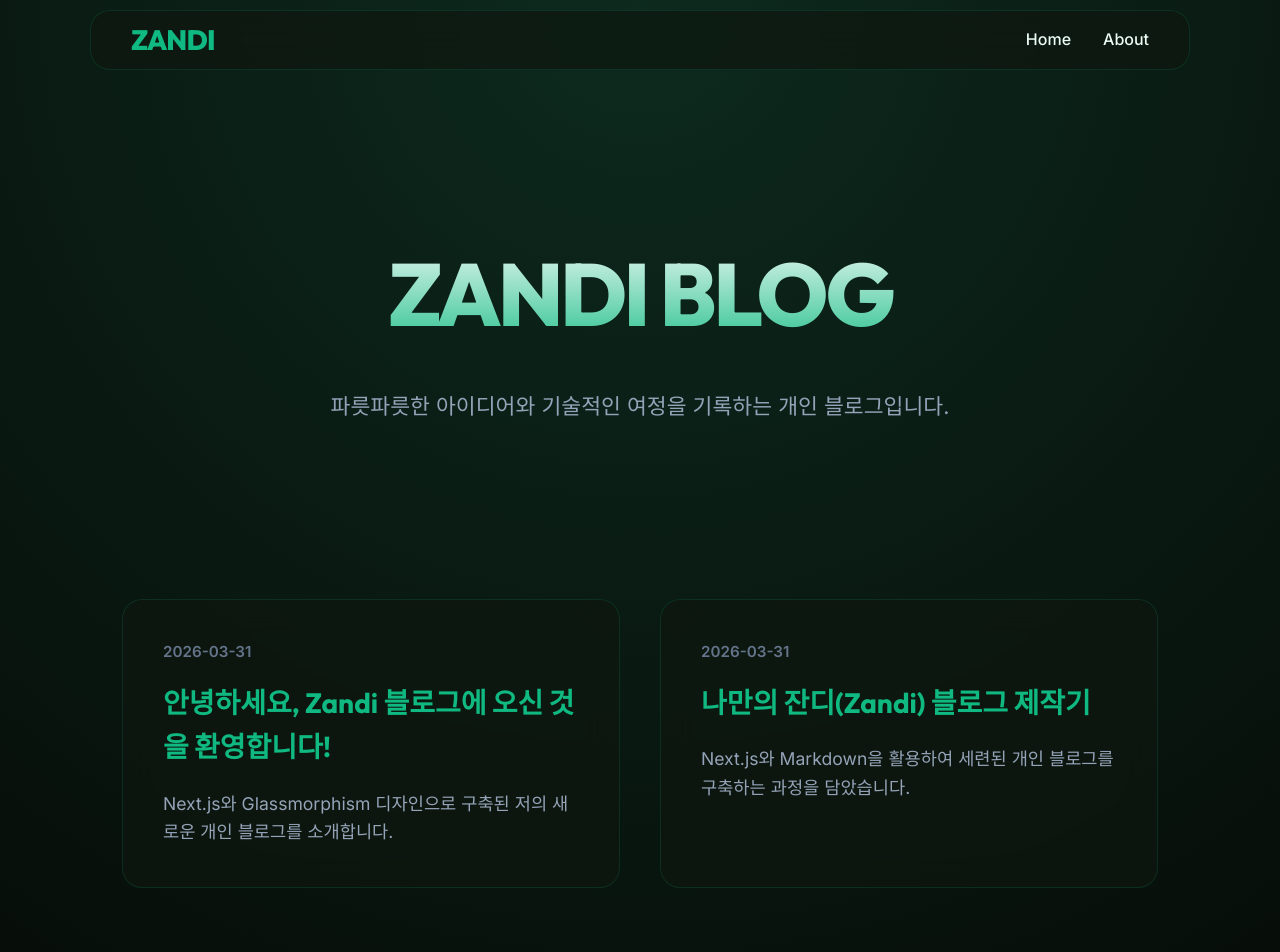
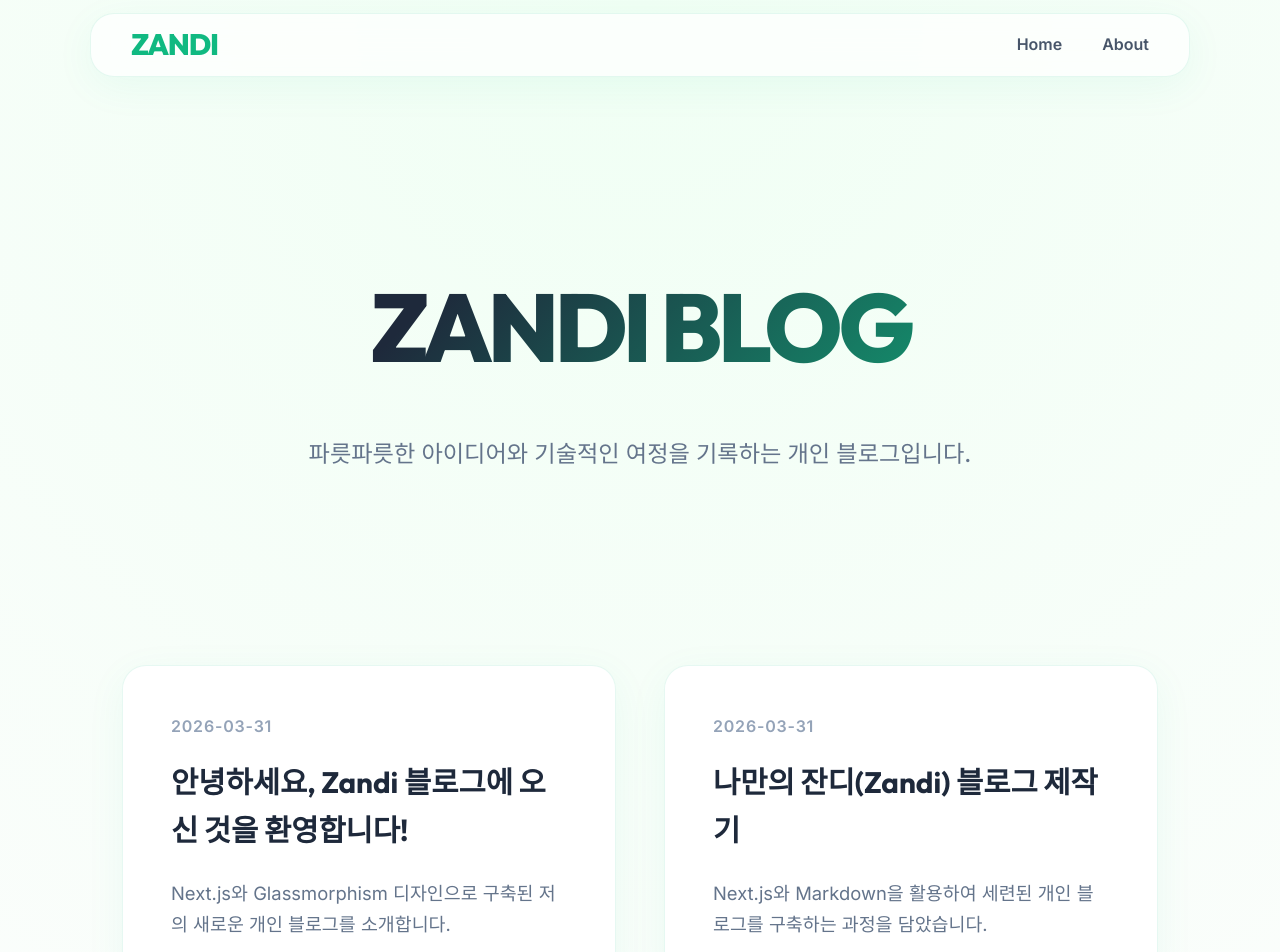
Before and after one commit to Yangcho-6/zndi, a Next.js app: page / in a window 1280 px wide. Shown: the top 952 px of the page. Built offline with nearby package versions, Linux system fonts and the light colour scheme.

Commit message:
Update theme: Soft Pastel Mint Light Mode

```diff
--- a/src/app/about/page.module.css
+++ b/src/app/about/page.module.css
@@ -8,7 +8,7 @@
   font-size: 3.5rem;
   font-weight: 800;
   margin-bottom: 2rem;
-  background: linear-gradient(to right, #ffffff, var(--primary));
+  background: linear-gradient(to right, #1e293b, var(--primary));
   -webkit-background-clip: text;
   background-clip: text;
   -webkit-text-fill-color: transparent;
@@ -16,7 +16,7 @@
 
 .intro {
   font-size: 1.25rem;
-  color: #94a3b8;
+  color: #475569;
   line-height: 1.8;
   margin-bottom: 4rem;
 }
@@ -41,19 +41,27 @@
 }
 
 .card {
-  padding: 2rem;
+  padding: 2.5rem;
+  background: white;
   border: 1px solid var(--glass-border);
-  border-radius: 20px;
+  border-radius: 24px;
+  box-shadow: var(--card-shadow);
+  transition: transform 0.3s ease;
+}
+
+.card:hover {
+  transform: translateY(-8px);
 }
 
 .card h3 {
   margin-bottom: 1rem;
-  color: #ffffff;
+  color: #1e293b;
+  font-size: 1.4rem;
 }
 
 .card p {
-  color: #94a3b8;
-  font-size: 1rem;
+  color: #64748b;
+  font-size: 1.05rem;
 }
 
 @media (max-width: 768px) {
--- a/src/app/globals.css
+++ b/src/app/globals.css
@@ -1,17 +1,18 @@
 @import url('https://fonts.googleapis.com/css2?family=Inter:wght@400;500;600;700&family=Outfit:wght@500;600;700;800&display=swap');
 
 :root {
-  --background: #060906;
-  --foreground: #ecfdf5;
-  --primary: #10b981; /* Refreshing Emerald Green */
-  --primary-glow: rgba(16, 185, 129, 0.2);
+  --background: #fdfdfd;
+  --foreground: #1e293b;
+  --primary: #10b981; /* Pastel-compatible Emerald Green */
+  --primary-glow: rgba(16, 185, 129, 0.08);
   --secondary: #059669;
-  --accent: #34d399;
-  --glass: rgba(15, 23, 15, 0.7);
-  --glass-border: rgba(16, 185, 129, 0.15);
+  --accent: #6ee7b7;
+  --glass: rgba(255, 255, 255, 0.7);
+  --glass-border: rgba(16, 185, 129, 0.1);
   --max-width: 1100px;
   --font-heading: 'Outfit', sans-serif;
   --font-body: 'Inter', sans-serif;
+  --card-shadow: 0 10px 40px rgba(16, 185, 129, 0.06);
 }
 
 * {
@@ -31,31 +32,33 @@ body {
 }
 
 body {
-  background: radial-gradient(circle at 50% 0%, #0d2a1f 0%, #060906 100%);
+  background: radial-gradient(circle at 50% 0%, #f0fff4 0%, #fdfdfd 100%);
   min-height: 100vh;
 }
 
 h1, h2, h3, h4, h5, h6, .logo {
   font-family: var(--font-heading);
+  color: #0f172a;
 }
 
 a {
   color: inherit;
   text-decoration: none;
-  transition: color 0.2s ease;
+  transition: all 0.3s ease;
 }
 
 a:hover {
   color: var(--primary);
 }
 
-/* Glassmorphism utility */
+/* Glassmorphism utility - Light Mode */
 .glass {
   background: var(--glass);
-  backdrop-filter: blur(16px);
-  -webkit-backdrop-filter: blur(16px);
+  backdrop-filter: blur(20px);
+  -webkit-backdrop-filter: blur(20px);
   border: 1px solid var(--glass-border);
-  border-radius: 20px;
+  border-radius: 24px;
+  box-shadow: var(--card-shadow);
 }
 
 header {
@@ -63,17 +66,17 @@ header {
   top: 0;
   z-index: 100;
   width: 100%;
-  height: 80px;
+  height: 90px;
   display: flex;
   align-items: center;
   justify-content: center;
-  margin-bottom: 3rem;
+  margin-bottom: 2rem;
 }
 
 nav {
   width: 90%;
   max-width: var(--max-width);
-  height: 60px;
+  height: 64px;
   padding: 0 2.5rem;
   display: flex;
   align-items: center;
@@ -81,17 +84,22 @@ nav {
 }
 
 .logo {
-  font-size: 1.75rem;
+  font-size: 1.85rem;
   font-weight: 800;
   color: var(--primary);
-  letter-spacing: -0.03em;
+  letter-spacing: -0.04em;
   text-transform: uppercase;
 }
 
 .nav-links {
   display: flex;
-  gap: 2rem;
-  font-weight: 500;
+  gap: 2.5rem;
+  font-weight: 600;
+  color: #475569;
+}
+
+.nav-links a:hover {
+  transform: translateY(-2px);
 }
 
 main {
@@ -102,37 +110,38 @@ main {
 
 .hero {
   text-align: center;
-  padding: 6rem 0;
+  padding: 8rem 0;
 }
 
 .hero h1 {
-  font-size: clamp(3rem, 8vw, 5.5rem);
+  font-size: clamp(3.5rem, 9vw, 6rem);
   font-weight: 800;
-  background: linear-gradient(to bottom, #ffffff, var(--primary));
+  background: linear-gradient(135deg, #1e293b 30%, var(--primary) 100%);
   -webkit-background-clip: text;
   background-clip: text;
   -webkit-text-fill-color: transparent;
-  margin-bottom: 1.5rem;
-  letter-spacing: -0.04em;
+  margin-bottom: 2rem;
+  letter-spacing: -0.05em;
 }
 
 .hero p {
-  font-size: 1.35rem;
-  color: #94a3b8;
-  max-width: 650px;
+  font-size: 1.45rem;
+  color: #64748b;
+  max-width: 700px;
   margin: 0 auto;
-  font-weight: 400;
+  font-weight: 500;
 }
 
 .post-grid {
   display: grid;
-  grid-template-columns: repeat(auto-fill, minmax(320px, 1fr));
-  gap: 2.5rem;
-  margin-top: 5rem;
+  grid-template-columns: repeat(auto-fill, minmax(340px, 1fr));
+  gap: 3rem;
+  margin-top: 4rem;
 }
 
 .post-card {
-  padding: 2.5rem;
+  padding: 3rem;
+  background: white;
   transition: all 0.4s cubic-bezier(0.175, 0.885, 0.32, 1.275);
   cursor: pointer;
   display: flex;
@@ -140,36 +149,45 @@ main {
 }
 
 .post-card:hover {
-  transform: translateY(-12px);
+  transform: translateY(-16px);
   border-color: var(--primary);
-  box-shadow: 0 20px 40px var(--primary-glow);
+  box-shadow: 0 30px 60px rgba(16, 185, 129, 0.12);
 }
 
 .post-card h2 {
-  margin-bottom: 1.25rem;
+  margin-bottom: 1.5rem;
+  color: #1e293b;
+  font-size: 1.85rem;
+  font-weight: 700;
+  transition: color 0.3s ease;
+}
+
+.post-card:hover h2 {
   color: var(--primary);
-  font-size: 1.75rem;
-  font-weight: 700;
 }
 
 .post-card p {
-  color: #94a3b8;
-  font-size: 1.1rem;
+  color: #64748b;
+  font-size: 1.15rem;
+  line-height: 1.7;
   flex-grow: 1;
 }
 
 .date {
-  font-size: 0.95rem;
-  color: #64748b;
-  margin-bottom: 1rem;
+  font-size: 1rem;
+  color: #94a3b8;
+  margin-bottom: 1.25rem;
   display: block;
   font-weight: 600;
+  text-transform: uppercase;
+  letter-spacing: 0.05em;
 }
 
 footer {
   text-align: center;
-  padding: 5rem 0;
-  color: #64748b;
-  border-top: 1px solid var(--glass-border);
-  margin-top: 6rem;
+  padding: 6rem 0;
+  color: #94a3b8;
+  border-top: 1px solid #f1f5f9;
+  margin-top: 8rem;
+  font-weight: 500;
 }
```
